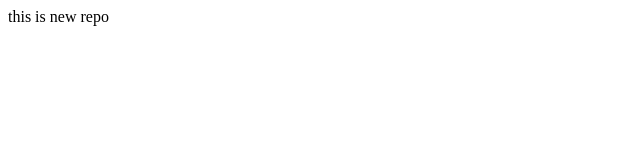
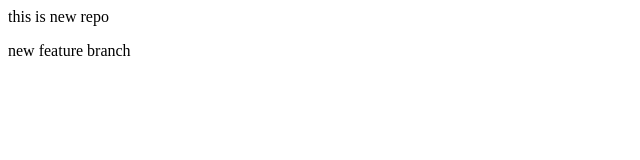
Before and after one commit to ankitverma-cs/localrepo, a plain HTML site: page index.html in a window 1280 px wide. Shown: the whole page, without its empty margins (0-640 px from the left). Drawn offline with Linux system fonts and the light colour scheme.

Commit message:
add new feature

```diff
--- a/index.html
+++ b/index.html
@@ -1 +1,2 @@
 <p>this is new repo</p>
+<p>new feature branch</p>
```
